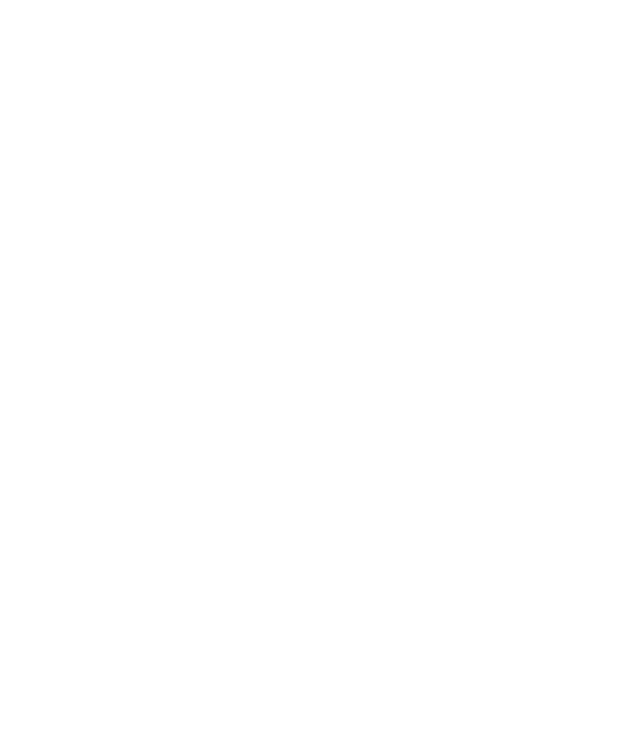
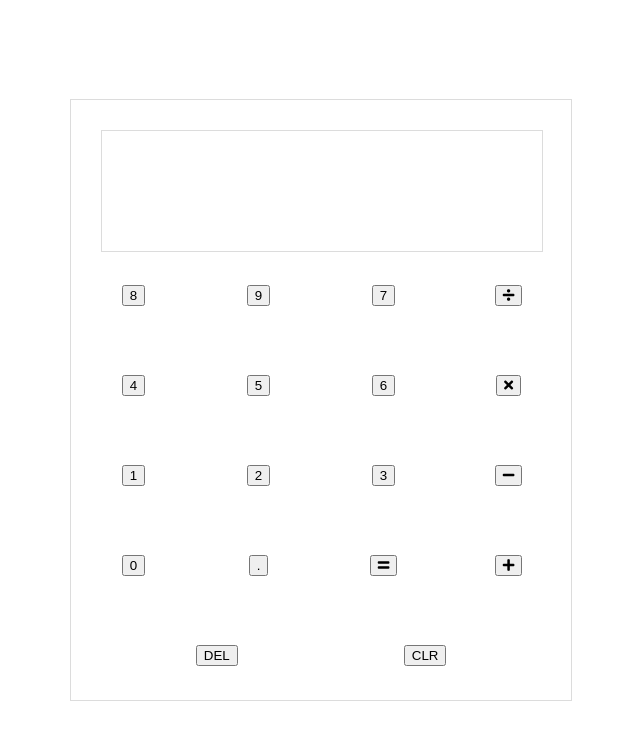
Before and after one commit to VicenteVivan/firstCalculator, a plain HTML site: page index.html in a window 1280 px wide. Shown: the whole page, without its empty margins (319-959 px from the left). Drawn offline with Linux system fonts and the light colour scheme.

Commit message:
Basic UI, no Javascript yet. Created .gitignore

```diff
--- a/index.html
+++ b/index.html
@@ -3,9 +3,55 @@
     <head>
         <meta charset="UTF-8" />
         <meta name="viewport" content="width=device-width, initial-scale=1.0" />
+        <link
+            rel="stylesheet"
+            href="https://cdnjs.cloudflare.com/ajax/libs/font-awesome/5.15.2/css/all.min.css"
+            integrity="sha512-HK5fgLBL+xu6dm/Ii3z4xhlSUyZgTT9tuc/hSrtw6uzJOvgRr2a9jyxxT1ely+B+xFAmJKVSTbpM/CuL7qxO8w=="
+            crossorigin="anonymous"
+        />
         <link rel="stylesheet" href="style.css" />
         <title>First Calculator</title>
     </head>
-    <body></body>
+    <body>
+        <div id="calculator">
+            <div id="screen-container">
+                <div id="screen"></div>
+            </div>
+            <div id="right-buttons">
+                <div><button id="number">8</button></div>
+                <div><button id="number">9</button></div>
+                <div><button id="number">7</button></div>
+                <div>
+                    <button id="op"><i class="fas fa-divide"></i></button>
+                </div>
+                <div><button id="number">4</button></div>
+                <div><button id="number">5</button></div>
+                <div><button id="number">6</button></div>
+                <div>
+                    <button id="op"><i class="fas fa-times"></i></button>
+                </div>
+                <div><button id="number">1</button></div>
+                <div><button id="number">2</button></div>
+                <div><button id="number">3</button></div>
+                <div>
+                    <button id="op"><i class="fas fa-minus"></i></button>
+                </div>
+                <div><button id="number">0</button></div>
+                <div><button id="dot">.</button></div>
+                <div>
+                    <button id="equal"><i class="fas fa-equals"></i></button>
+                </div>
+                <div>
+                    <button id="op"><i class="fas fa-plus"></i></button>
+                </div>
+                <div>
+                    <button id="DEL">DEL</button>
+                </div>
+                <div>
+                    <button id="CLR">CLR</button>
+                </div>
+            </div>
+        </div>
+    </body>
     <script src="script.js"></script>
 </html>
--- a/style.css
+++ b/style.css
@@ -0,0 +1,44 @@
+body {
+    margin: 0;
+    min-height: 100vh;
+    display: flex;
+    justify-content: center;
+    align-items: center;
+}
+
+#calculator {
+    border: 1px solid gainsboro;
+    width: 500px;
+    height: 600px;
+    display: grid;
+    grid-template-rows: 25% 75%;
+    grid-template-columns: 100%;
+    grid-template-areas:
+        "screen"
+        "buttons";
+}
+
+#calculator #screen-container {
+    padding: 30px 30px 0 30px;
+    grid-area: screen;
+}
+
+#screen-container #screen {
+    height: 100%;
+    width: 100%;
+    border: 1px solid gainsboro;
+}
+
+#calculator #right-buttons {
+    display: flex;
+    justify-content: space-evenly;
+    flex-wrap: wrap;
+    grid-area: buttons;
+}
+
+#right-buttons > div {
+    display: flex;
+    justify-content: center;
+    align-items: center;
+    flex-basis: 25%;
+}
```
Also changed, not shown: 1 other file.
